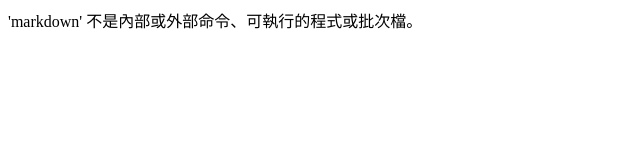
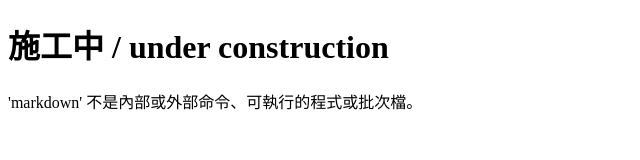
Before and after one commit to jawatech/jawatech.github.io, a plain HTML site: page README.html in a window 1280 px wide. Shown: the whole page, without its empty margins (0-640 px from the left). Drawn offline with Linux system fonts and the light colour scheme.

Commit message:
Update README.html

```diff
--- a/README.html
+++ b/README.html
@@ -10,7 +10,7 @@
 </head>
 
 <body>
-
+<h1>施工中 / under construction</h1>
 'markdown' 不是內部或外部命令、可執行的程式或批次檔。
 
 </body>
```
